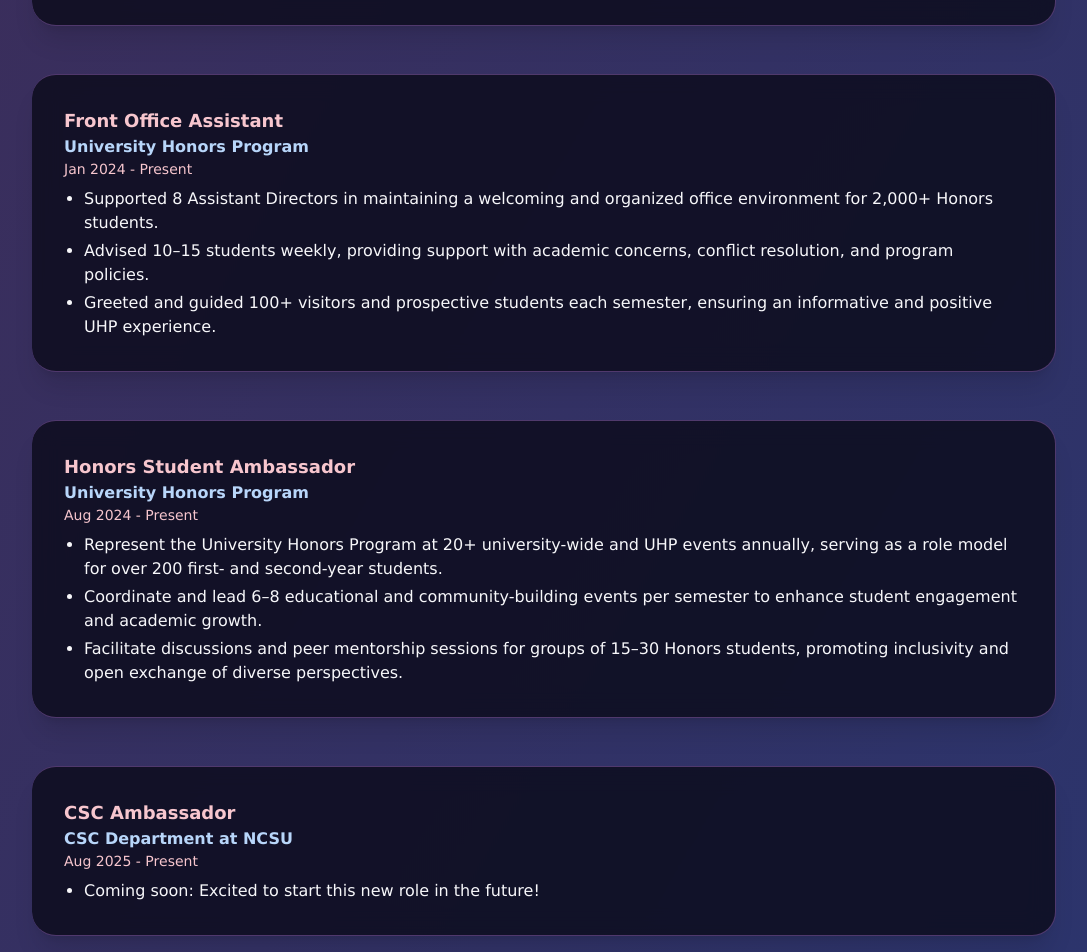
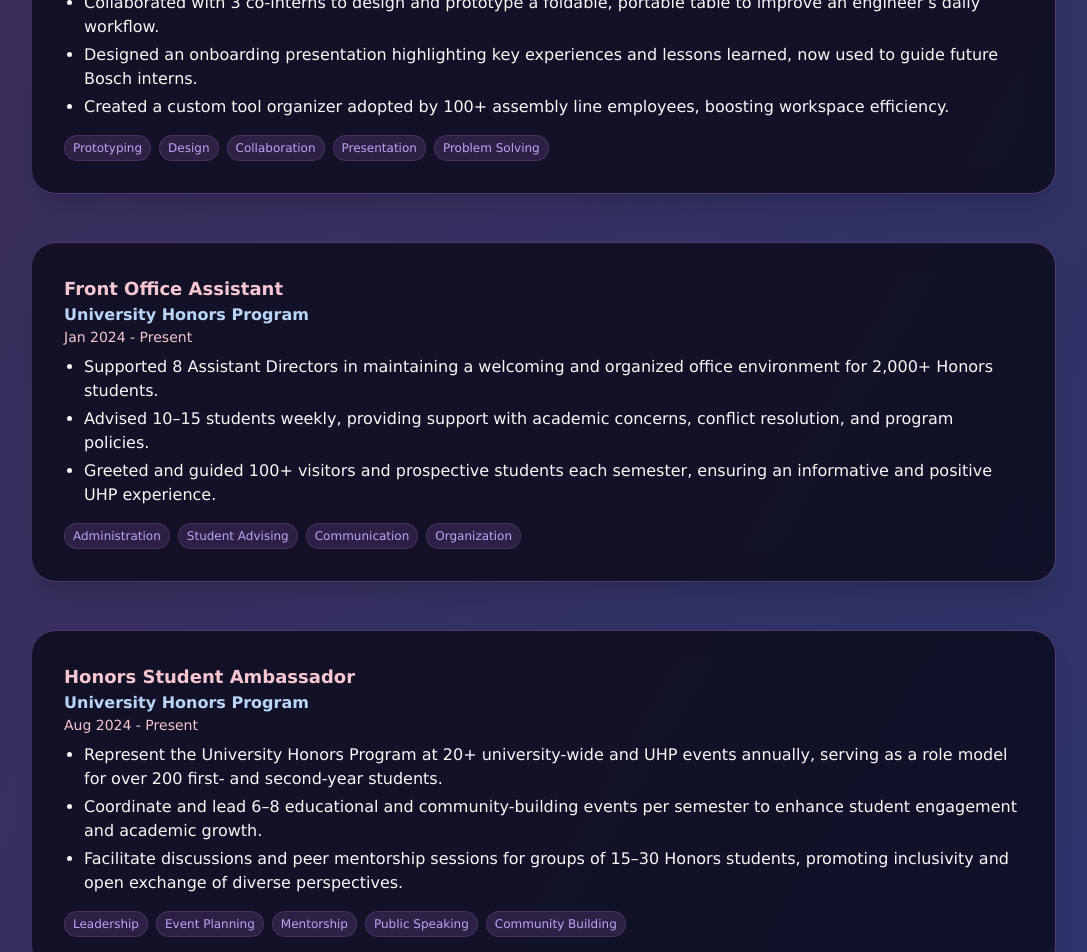
Before and after one commit to 5starnic10/my-portfolio, a React (Vite) app: page / in a window 1280 px wide. Shown: the part 4600-5552 px from the top of the page, without its empty margins (96-1183 px from the left). Built offline with nearby package versions, Linux system fonts and the light colour scheme.

Commit message:
Enhanced project cards with GitHub links, added skills to experience cards, and improved skill-to-project linking

```diff
--- a/src/components/sections/About.jsx
+++ b/src/components/sections/About.jsx
@@ -29,6 +29,7 @@
 // Map of skill to first project anchor id
 const skillToProject = {
   'React Native': 'project-FAFSA Friends',
+  'Streamlit': 'project-FAFSA Friends',
   'Firebase': 'project-FAFSA Friends',
   'Google Cloud Vision': 'project-FAFSA Friends',
   'Swift': 'project-EcoQuest',
@@ -36,6 +37,7 @@
   'CoreLocation': 'project-EcoQuest',
   'Figma': 'project-EcoQuest',
   'Java': 'project-Project Secure',
+  'GitHub': 'project-FAFSA Friends',
 };
 
 const About = () => {
--- a/src/components/sections/Experience.jsx
+++ b/src/components/sections/Experience.jsx
@@ -31,6 +31,7 @@
       'Created a collaborative and inclusive learning environment, with 90% of students reporting increased confidence in computer science topics in post-camp surveys.'
     ],
     photos: '/photos/cs-instructor',
+    skills: ['Python', 'AI', 'Cybersecurity', 'Machine Learning', 'Teaching'],
   },
   {
     title: 'Undergraduate Research Assistant',
@@ -42,6 +43,7 @@
       'Gained experience in low-level code analysis, compiler internals, and automated testing workflows to identify edge-case failures.'
     ],
     photos: '/photos/research',
+    skills: ['Bash', 'C', 'sed', 'grep', 'awk', 'Regular Expressions', 'Compiler Analysis'],
   },
   {
     title: 'Designer',
@@ -53,6 +55,7 @@
       'Contributed to a spread that earned an Honorable Mention in a national collegiate media competition.'
     ],
     photos: '/photos/designer',
+    skills: ['Illustrator', 'Photoshop', 'Design', 'Layout', 'Typography'],
   },
   {
     title: 'Pre-Apprentice',
@@ -64,6 +67,7 @@
       'Created a custom tool organizer adopted by 100+ assembly line employees, boosting workspace efficiency.'
     ],
     photos: '/photos/bosch',
+    skills: ['Prototyping', 'Design', 'Collaboration', 'Presentation', 'Problem Solving'],
   },
   {
     title: 'Front Office Assistant',
@@ -75,6 +79,7 @@
       'Greeted and guided 100+ visitors and prospective students each semester, ensuring an informative and positive UHP experience.'
     ],
     photos: '/photos/office',
+    skills: ['Administration', 'Student Advising', 'Communication', 'Organization'],
   },
   {
     title: 'Honors Student Ambassador',
@@ -86,6 +91,7 @@
       'Facilitate discussions and peer mentorship sessions for groups of 15–30 Honors students, promoting inclusivity and open exchange of diverse perspectives.'
     ],
     photos: '/photos/ambassador',
+    skills: ['Leadership', 'Event Planning', 'Mentorship', 'Public Speaking', 'Community Building'],
   },
   {
     title: 'CSC Ambassador',
@@ -95,6 +101,7 @@
       'Coming soon: Excited to start this new role in the future!'
     ],
     photos: '/photos/csc-ambassador',
+    skills: ['Computer Science', 'Outreach', 'Leadership'],
   },
 ];
 
@@ -147,6 +154,20 @@
                   <li key={j}>{b}</li>
                 ))}
               </ul>
+              {exp.skills && (
+                <div className="mt-4">
+                  <div className="flex flex-wrap gap-2">
+                    {exp.skills.map((skill, skillIndex) => (
+                      <span
+                        key={skillIndex}
+                        className="inline-block px-2 py-1 rounded-full text-xs font-medium bg-[#4a6fa5]/20 dark:bg-[#6b4b8a]/30 text-[#4a6fa5] dark:text-[#bfa2f7] border border-[#4a6fa5]/30 dark:border-[#6b4b8a]/40"
+                      >
+                        {skill}
+                      </span>
+                    ))}
+                  </div>
+                </div>
+              )}
             </motion.div>
           ))}
         </div>
@@ -175,6 +196,20 @@
                   <li key={j}>{b}</li>
                 ))}
               </ul>
+              {exp.skills && (
+                <div className="mt-4">
+                  <div className="flex flex-wrap gap-2">
+                    {exp.skills.map((skill, skillIndex) => (
+                      <span
+                        key={skillIndex}
+                        className="inline-block px-2 py-1 rounded-full text-xs font-medium bg-[#bfa2f7]/20 dark:bg-[#8b6b8a]/30 text-[#bfa2f7] dark:text-[#d4a5a5] border border-[#bfa2f7]/30 dark:border-[#8b6b8a]/40"
+                      >
+                        {skill}
+                      </span>
+                    ))}
+                  </div>
+                </div>
+              )}
             </motion.div>
           ))}
         </div>
--- a/src/components/sections/Projects.jsx
+++ b/src/components/sections/Projects.jsx
@@ -107,7 +107,8 @@
                     href={project.github}
                     target="_blank"
                     rel="noopener noreferrer"
-                    className="icon-link text-xl"
+                    className="icon-link text-xl hover:scale-110 transition-transform duration-200"
+                    title="View on GitHub"
                   >
                     <FaGithub />
                   </a>
@@ -116,7 +117,8 @@
                       href={project.live}
                       target="_blank"
                       rel="noopener noreferrer"
-                      className="icon-link text-xl"
+                      className="icon-link text-xl hover:scale-110 transition-transform duration-200"
+                      title="View Live Demo"
                     >
                       <FaExternalLinkAlt />
                     </a>
```
